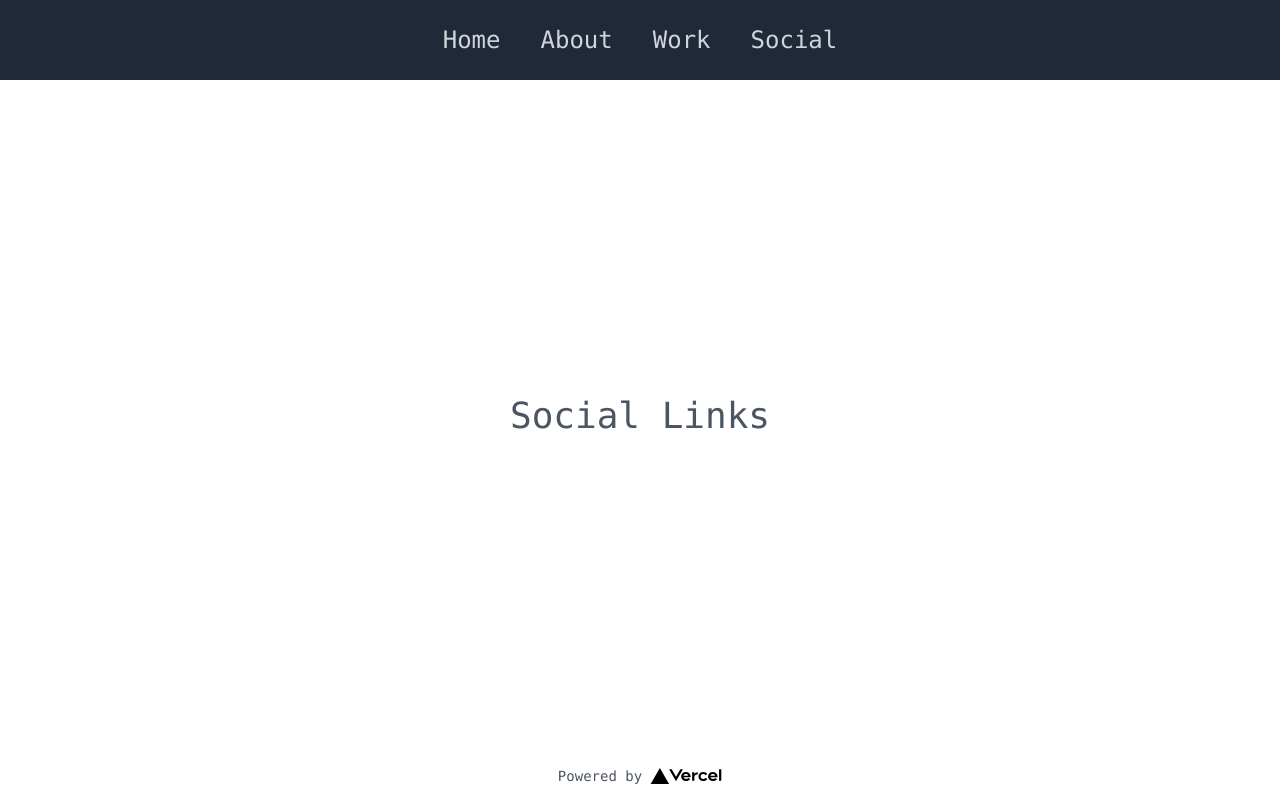
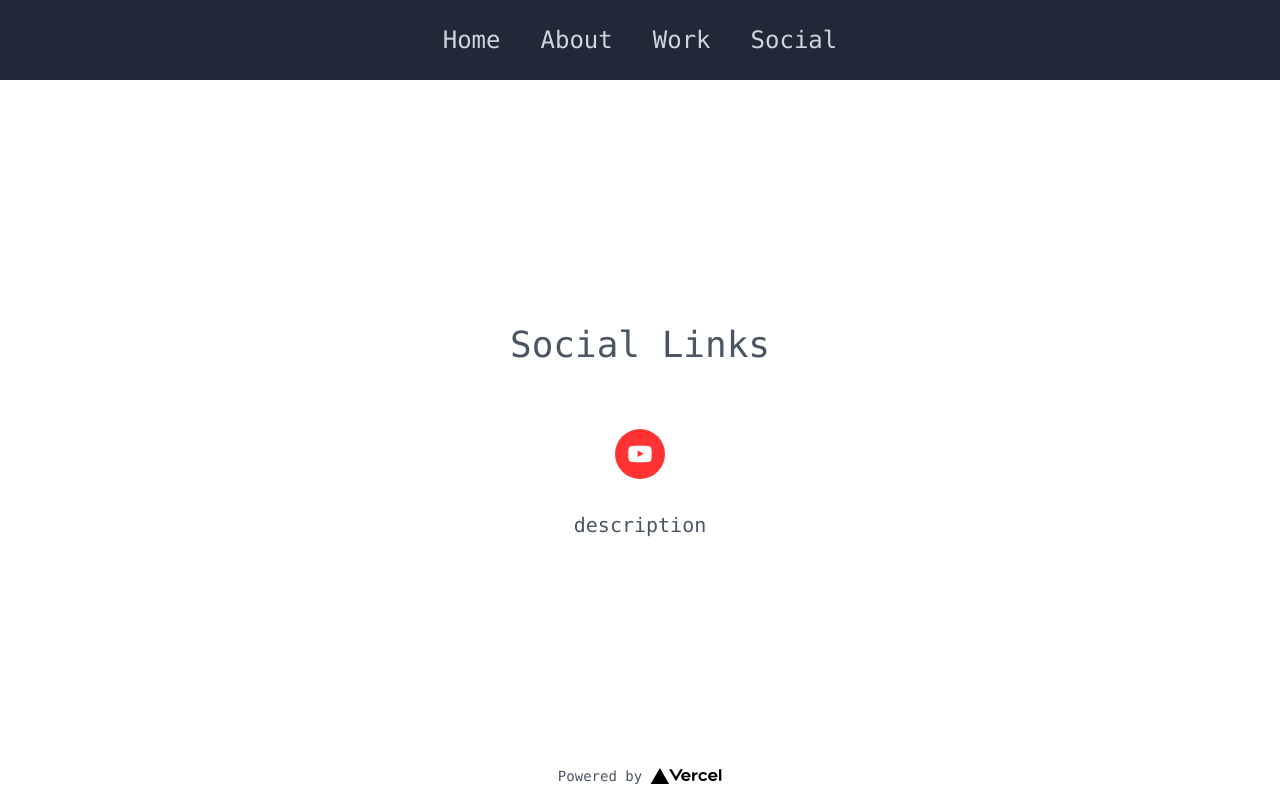
Before and after one commit to yysd94/myblog, a Next.js app: page /social in a window 1280 px wide. Built offline with nearby package versions, Linux system fonts and the light colour scheme.

Commit message:
socialpageのアイコン型リンクのサンプルを実装しました。

```diff
--- a/components/social/SocialLink.js
+++ b/components/social/SocialLink.js
@@ -1,9 +1,17 @@
 import React from "react";
+import { SocialIcon } from "react-social-icons";
 
 const SocialLink = () => {
   return (
     <div>
-      <p>Sociallink</p>
+      <div className="text-center h-full flex flex-col justify-center rounded">
+        <div className="p-8">
+          <SocialIcon url="https://www.youtube.com/channel/UCXUGCY4Vnmjk5CoUcqUmCjA/featured" />
+        </div>
+        <div className="text-xl">
+          <p>description</p>
+        </div>
+      </div>
     </div>
   );
 };
--- a/package.json
+++ b/package.json
@@ -13,7 +13,8 @@
     "next": "11.0.1",
     "react": "17.0.2",
     "react-chartjs-2": "^3.0.3",
-    "react-dom": "17.0.2"
+    "react-dom": "17.0.2",
+    "react-social-icons": "^5.5.1"
   },
   "devDependencies": {
     "autoprefixer": "^10.2.6",
--- a/pages/social.js
+++ b/pages/social.js
@@ -1,8 +1,12 @@
 import Layout from "../components/Layout";
+import SocialLink from "../components/social/SocialLink";
 const Social = () => {
   return (
     <Layout title="Social">
-      <p className="text-4xl"> Social Links</p>
+      <div className="my-8 text-4xl">
+        <p> Social Links</p>
+      </div>
+      <SocialLink />
     </Layout>
   );
 };
```
Also changed, not shown: 1 other file (tests, documents, lock files or other folders).
